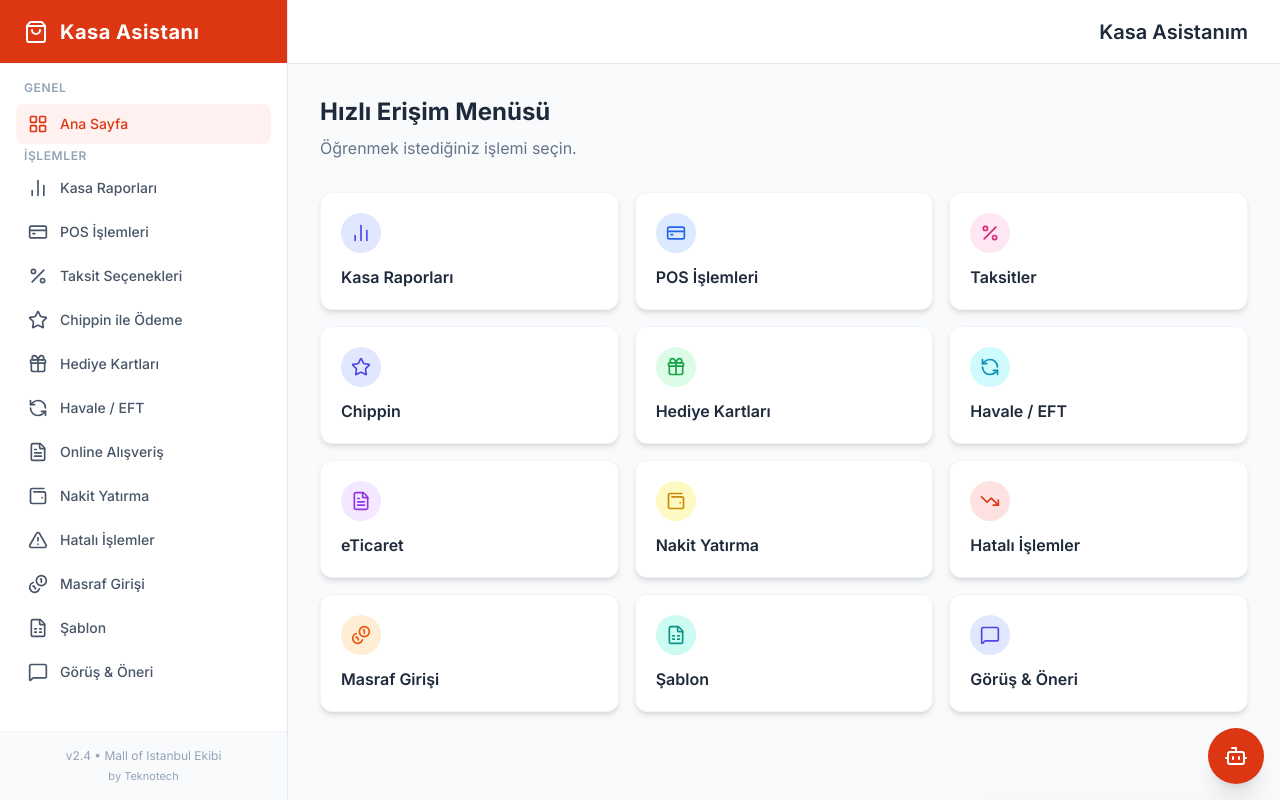
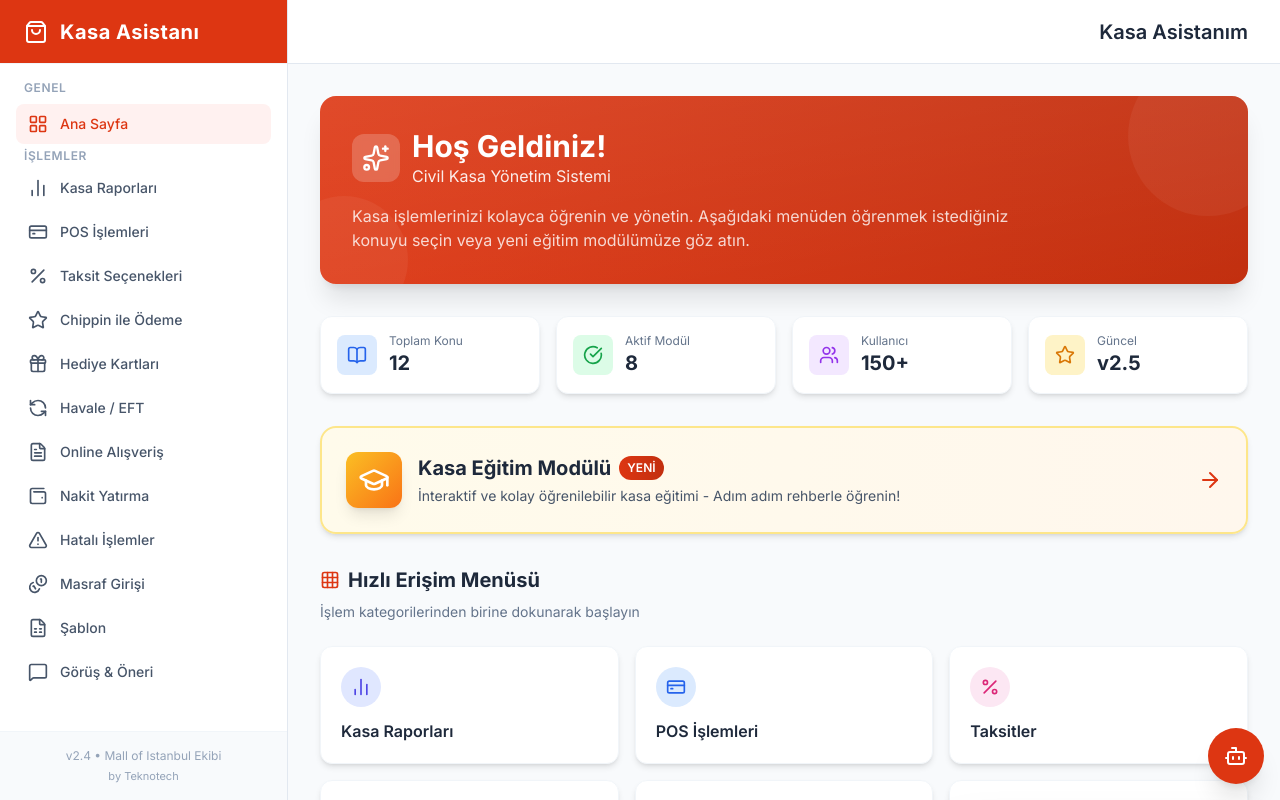
Before and after one commit to ersinonline/cvl, a plain HTML site: page dashboard.html in a window 1280 px wide. Drawn offline with nearby package versions, Linux system fonts and the light colour scheme.

Commit message:
Enhance dashboard with welcome banner and stats
Added a welcome banner and updated the dashboard layout with new stats cards and training highlight section.

```diff
--- a/dashboard.html
+++ b/dashboard.html
@@ -22,10 +22,104 @@
     <div id="headerMount"></div>
     <div id="contentArea" class="flex-1 overflow-y-auto p-4 lg:p-8 scroll-smooth">
       <section id="dashboard" class="content-section fade-in block">
-        <div class="mb-8">
-          <h1 class="text-2xl font-bold text-slate-800 mb-2">Hızlı Erişim Menüsü</h1>
-          <p class="text-slate-500">Öğrenmek istediğiniz işlemi seçin.</p>
+        <!-- Welcome Banner -->
+        <div class="mb-8 bg-gradient-to-r from-civil-red to-civil-dark rounded-2xl p-6 lg:p-8 text-white shadow-xl relative overflow-hidden">
+          <div class="absolute inset-0 bg-gradient-to-br from-white/10 to-transparent"></div>
+          <div class="absolute -right-10 -top-10 w-40 h-40 bg-white/5 rounded-full"></div>
+          <div class="absolute -left-10 -bottom-10 w-32 h-32 bg-white/5 rounded-full"></div>
+          <div class="relative z-10">
+            <div class="flex items-center gap-3 mb-3">
+              <div class="w-12 h-12 bg-white/20 rounded-xl flex items-center justify-center backdrop-blur-sm">
+                <i data-lucide="sparkles" class="w-7 h-7"></i>
+              </div>
+              <div>
+                <h1 class="text-2xl lg:text-3xl font-bold">Hoş Geldiniz!</h1>
+                <p class="text-white/90 text-sm lg:text-base">Civil Kasa Yönetim Sistemi</p>
+              </div>
+            </div>
+            <p class="text-white/80 text-sm lg:text-base mt-4 max-w-2xl">
+              Kasa işlemlerinizi kolayca öğrenin ve yönetin. Aşağıdaki menüden öğrenmek istediğiniz konuyu seçin veya yeni eğitim modülümüze göz atın.
+            </p>
+          </div>
         </div>
+
+        <!-- Stats Cards -->
+        <div class="grid grid-cols-2 lg:grid-cols-4 gap-4 mb-8">
+          <div class="bg-white rounded-xl p-4 shadow-md border border-slate-100 hover:shadow-lg transition-all">
+            <div class="flex items-center gap-3">
+              <div class="w-10 h-10 bg-blue-100 rounded-lg flex items-center justify-center">
+                <i data-lucide="book-open" class="w-5 h-5 text-blue-600"></i>
+              </div>
+              <div>
+                <p class="text-xs text-slate-500">Toplam Konu</p>
+                <p class="text-xl font-bold text-slate-800">12</p>
+              </div>
+            </div>
+          </div>
+          <div class="bg-white rounded-xl p-4 shadow-md border border-slate-100 hover:shadow-lg transition-all">
+            <div class="flex items-center gap-3">
+              <div class="w-10 h-10 bg-green-100 rounded-lg flex items-center justify-center">
+                <i data-lucide="check-circle" class="w-5 h-5 text-green-600"></i>
+              </div>
+              <div>
+                <p class="text-xs text-slate-500">Aktif Modül</p>
+                <p class="text-xl font-bold text-slate-800">8</p>
+              </div>
+            </div>
+          </div>
+          <div class="bg-white rounded-xl p-4 shadow-md border border-slate-100 hover:shadow-lg transition-all">
+            <div class="flex items-center gap-3">
+              <div class="w-10 h-10 bg-purple-100 rounded-lg flex items-center justify-center">
+                <i data-lucide="users" class="w-5 h-5 text-purple-600"></i>
+              </div>
+              <div>
+                <p class="text-xs text-slate-500">Kullanıcı</p>
+                <p class="text-xl font-bold text-slate-800">150+</p>
+              </div>
+            </div>
+          </div>
+          <div class="bg-white rounded-xl p-4 shadow-md border border-slate-100 hover:shadow-lg transition-all">
+            <div class="flex items-center gap-3">
+              <div class="w-10 h-10 bg-amber-100 rounded-lg flex items-center justify-center">
+                <i data-lucide="star" class="w-5 h-5 text-amber-600"></i>
+              </div>
+              <div>
+                <p class="text-xs text-slate-500">Güncel</p>
+                <p class="text-xl font-bold text-slate-800">v2.5</p>
+              </div>
+            </div>
+          </div>
+        </div>
+
+        <!-- Training Highlight -->
+        <a href="kasa-egitim.html" class="block mb-8 group">
+          <div class="bg-gradient-to-r from-amber-50 to-orange-50 rounded-2xl p-6 border-2 border-amber-200 hover:border-civil-red transition-all duration-300 shadow-md hover:shadow-xl">
+            <div class="flex items-center justify-between">
+              <div class="flex items-center gap-4">
+                <div class="w-14 h-14 bg-gradient-to-br from-amber-400 to-orange-500 rounded-xl flex items-center justify-center shadow-lg group-hover:scale-110 transition-transform">
+                  <i data-lucide="graduation-cap" class="w-8 h-8 text-white"></i>
+                </div>
+                <div>
+                  <div class="flex items-center gap-2 mb-1">
+                    <h3 class="text-xl font-bold text-slate-800">Kasa Eğitim Modülü</h3>
+                    <span class="bg-gradient-to-r from-civil-red to-civil-dark text-white text-xs px-2 py-1 rounded-full font-semibold">YENİ</span>
+                  </div>
+                  <p class="text-slate-600 text-sm">İnteraktif ve kolay öğrenilebilir kasa eğitimi - Adım adım rehberle öğrenin!</p>
+                </div>
+              </div>
+              <i data-lucide="arrow-right" class="w-6 h-6 text-civil-red group-hover:translate-x-2 transition-transform hidden lg:block"></i>
+            </div>
+          </div>
+        </a>
+
+        <div class="mb-6">
+          <h2 class="text-xl font-bold text-slate-800 mb-2 flex items-center gap-2">
+            <i data-lucide="grid-3x3" class="w-5 h-5 text-civil-red"></i>
+            Hızlı Erişim Menüsü
+          </h2>
+          <p class="text-slate-500 text-sm">İşlem kategorilerinden birine dokunarak başlayın</p>
+        </div>
+
         <div class="grid quick-access-grid gap-4 mb-8">
           <a href="raporlar.html" class="block cursor-pointer bg-white p-5 rounded-xl shadow-md border border-slate-100 hover:border-civil-red/50 hover:shadow-lg transition-all group hover:scale-[1.02]">
             <div class="w-10 h-10 rounded-full bg-indigo-100 text-indigo-600 flex items-center justify-center mb-3 group-hover:bg-indigo-200 transition-colors">
```
